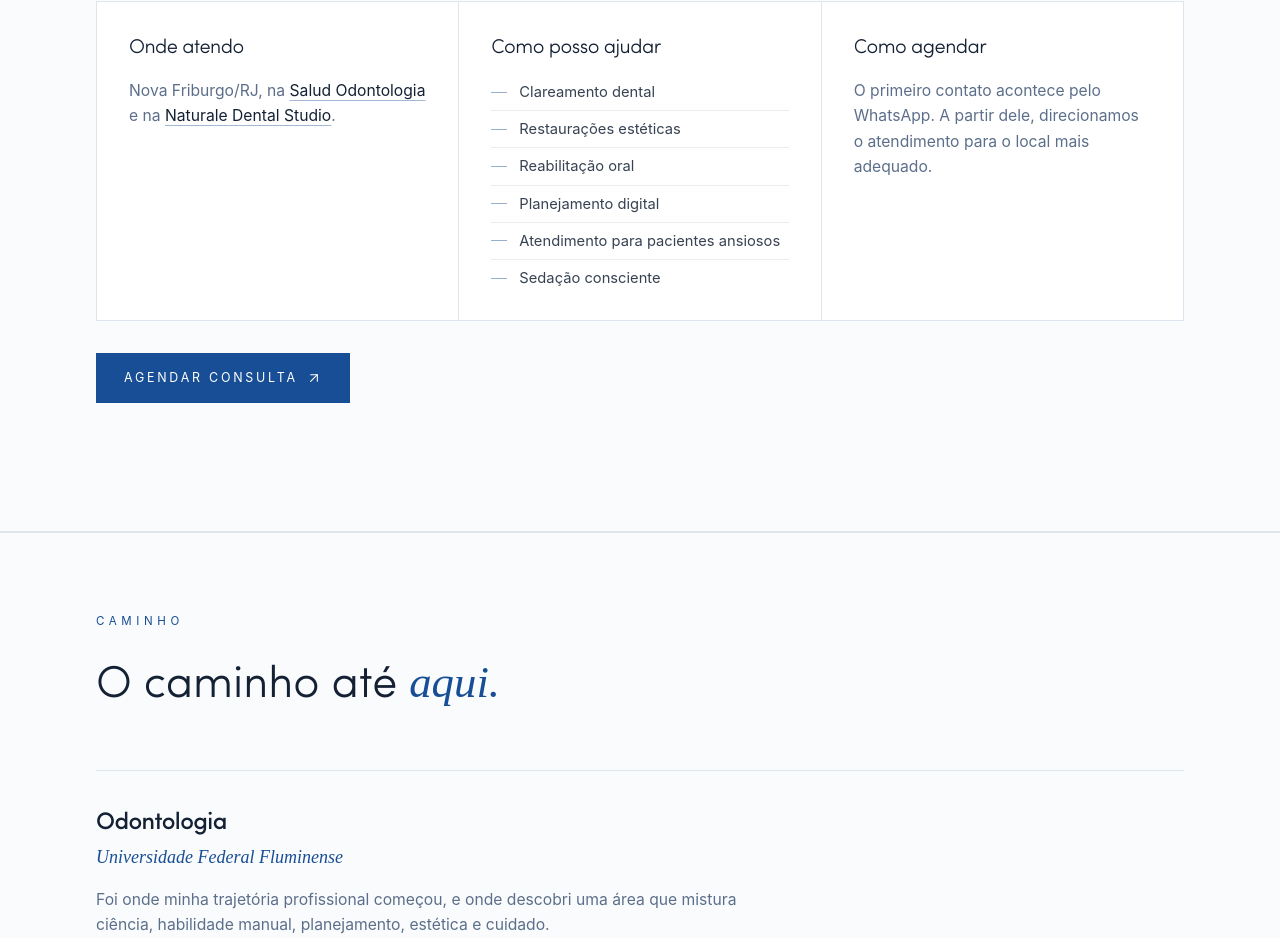
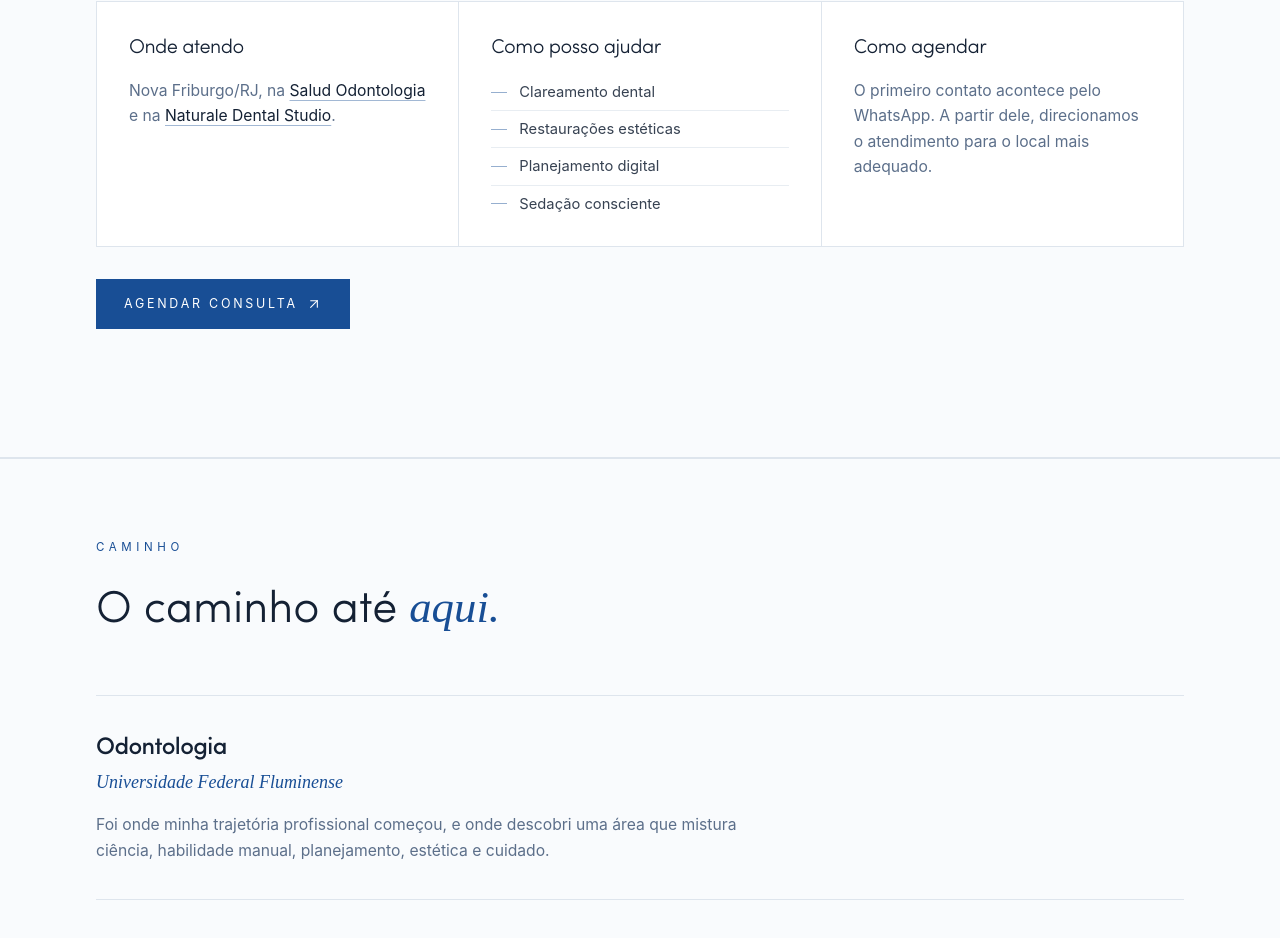
Before and after one commit to drmatheusfilgueiras/matheusfilgueiras, a React (Vite) app: page / in a window 1280 px wide. Shown: the part 2648-3586 px from the top of the page. Built offline with nearby package versions, Linux system fonts and the light colour scheme; the HTML template or start-up script is replaced by a standard one; a web font is replaced by a local one.

Commit message:
content: refine clinical services list

```diff
--- a/src/pages/HomePage.jsx
+++ b/src/pages/HomePage.jsx
@@ -131,9 +131,7 @@ const atendimentoResumo = [{
   servicos: [
     'Clareamento dental',
     'Restaurações estéticas',
-    'Reabilitação oral',
     'Planejamento digital',
-    'Atendimento para pacientes ansiosos',
     'Sedação consciente'
   ]
 }, {
```
